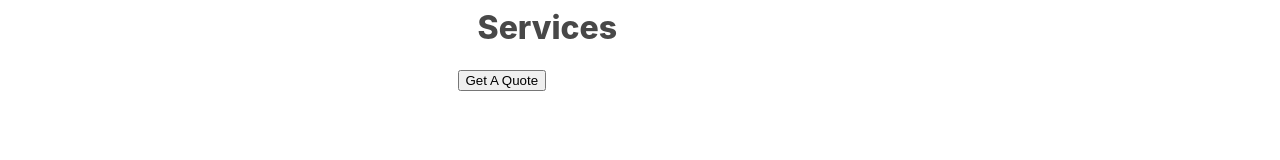
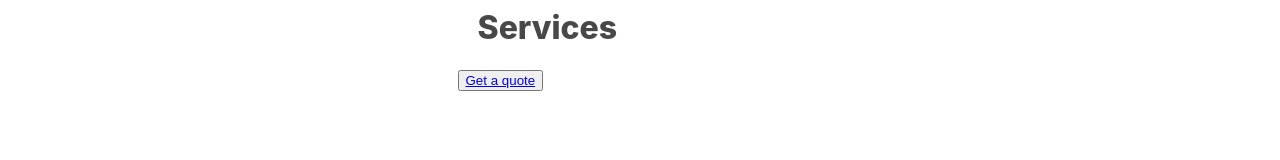
Before and after one commit to Tellamutella/project-emi, a React (Create React App) app in the folder frontend/: page / in a window 1280 px wide. Shown: the part 516-676 px from the top of the page. Built offline with nearby package versions, Linux system fonts and the light colour scheme; what @pusher/chatkit-client-react would draw is missing.

Commit message:
passed data from homepage to signup with Link

```diff
--- a/frontend/src/pages/CustomerSignUp.js
+++ b/frontend/src/pages/CustomerSignUp.js
@@ -17,7 +17,7 @@ class CustomerSignUp extends Component {
       counter: 0,
       title: "",
       location: "",
-      category: "Home Services",
+      category: props.location.data || "Home Services",
       description: "",
       loginPassword: "",
       loginEmail: "",
@@ -157,6 +157,7 @@ class CustomerSignUp extends Component {
   };
 
   render() {
+    console.log(this.props.location);
     return (
       <BasicLayout>
         <div className="customer-container">
--- a/frontend/src/pages/Home.js
+++ b/frontend/src/pages/Home.js
@@ -1,7 +1,7 @@
 import "./Home.scss";
-import dogsitter from "../images/dogsitter.svg";
 import BasicLayout from "../layout/BasicLayout";
 import React, { Component } from "react";
+import { Link } from "react-router-dom";
 
 export default class Home extends Component {
   constructor(props) {
@@ -59,7 +59,15 @@ export default class Home extends Component {
                   <option value="Fitness">Fitness</option>
                 </select>
                 <h1>Services</h1>
-                  <button>Get A Quote</button>
+                <button>
+                  <Link
+                    to={{
+                      pathname: "/customer/signup",
+                      data: this.state.input // your data array of objects
+                    }}
+                  >Get a quote</Link>
+                  {/* <Link to={`/customer/signup`}>Get a Quote</Link> */}
+                </button>
               </>
             )}
           </div>
```
Lines whose indentation alone changed are shown as unchanged.
